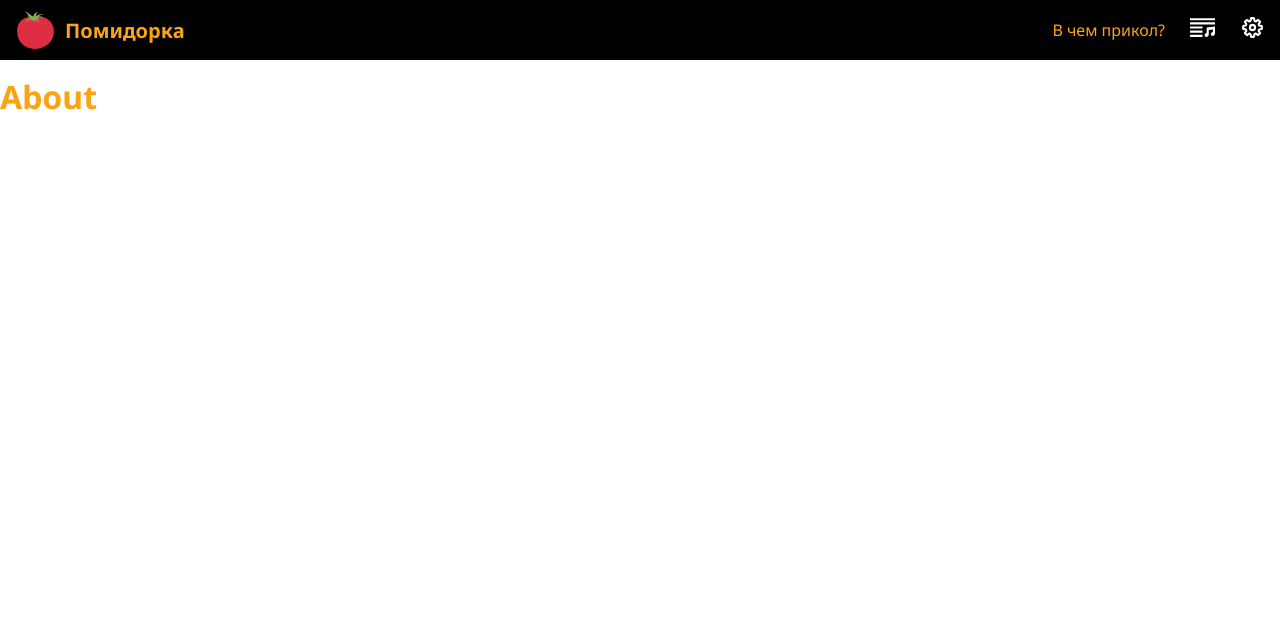
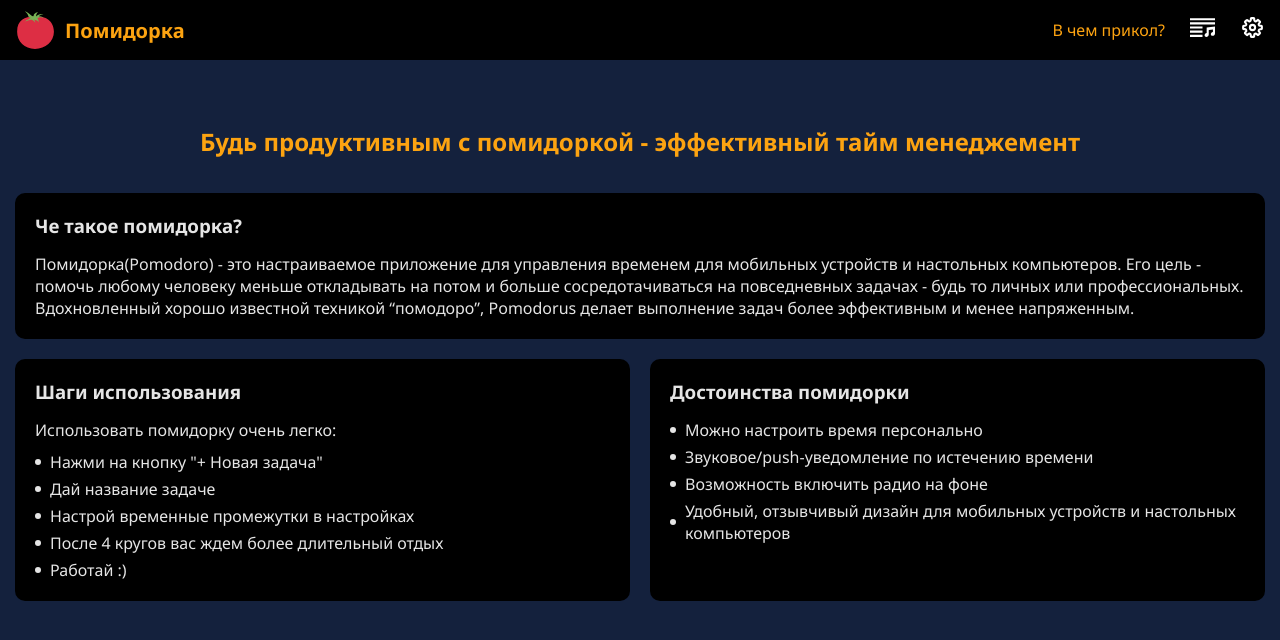
Before and after one commit to lyoshalove/pomodoro, a Vue app: page /about in a window 1280 px wide. Shown: the top 640 px of the page. Built offline with nearby package versions, Linux system fonts and the light colour scheme.

Commit message:
feat: complete about page

```diff
--- a/src/views/About/About.vue
+++ b/src/views/About/About.vue
@@ -1,7 +1,102 @@
 <script lang="ts" setup></script>
 
 <template>
-  <div class="about page">
-    <h1>About</h1>
+  <div class="about">
+    <div class="container">
+      <div class="about__inner page">
+        <h2 class="about__title">
+          Будь продуктивным с помидоркой - эффективный тайм менеджемент
+        </h2>
+        <div class="about__cards">
+          <div class="about__card about__card-big">
+            <h3 class="about__card-title">Че такое помидорка?</h3>
+            <p class="about__card-text">
+              Помидорка(Pomodoro) - это настраиваемое приложение для управления
+              временем для мобильных устройств и настольных компьютеров. Его
+              цель - помочь любому человеку меньше откладывать на потом и больше
+              сосредотачиваться на повседневных задачах - будь то личных или
+              профессиональных. Вдохновленный хорошо известной техникой
+              “помодоро”, Pomodorus делает выполнение задач более эффективным и
+              менее напряженным.
+            </p>
+          </div>
+          <div class="about__card">
+            <h3 class="about__card-title">Шаги использования</h3>
+            <p class="about__card-text">Использовать помидорку очень легко:</p>
+            <ul class="about__card-list">
+              <li class="about__card-item">Нажми на кнопку "+ Новая задача"</li>
+              <li class="about__card-item">Дай название задаче</li>
+              <li class="about__card-item">
+                Настрой временные промежутки в настройках
+              </li>
+              <li class="about__card-item">
+                После 4 кругов вас ждем более длительный отдых
+              </li>
+              <li class="about__card-item">Работай :)</li>
+            </ul>
+          </div>
+          <div class="about__card">
+            <h3 class="about__card-title">Достоинства помидорки</h3>
+            <ul class="about__card-list">
+              <li class="about__card-item">
+                Можно настроить время персонально
+              </li>
+              <li class="about__card-item">
+                Звуковое/push-уведомление по истечению времени
+              </li>
+              <li class="about__card-item">
+                Возможность включить радио на фоне
+              </li>
+              <li class="about__card-item">
+                Удобный, отзывчивый дизайн для мобильных устройств и настольных
+                компьютеров
+              </li>
+            </ul>
+          </div>
+        </div>
+      </div>
+    </div>
   </div>
 </template>
+
+<style lang="sass" scoped>
+@import @styles/vars
+
+.about
+  padding: 50px 0
+  background-color: $four
+  &__title
+    text-align: center
+    margin: 0 0 35px
+  &__cards
+    display: grid
+    grid-template-columns: repeat(2, 1fr)
+    grid-template-rows: repeat(2, min-content)
+    gap: 20px 20px
+  &__card
+    padding: 20px
+    background-color: $primary
+    border-radius: 10px
+    color: $five
+    &-big
+      grid-column: 1 / 3
+    &-title
+      margin: 0 0 15px
+    &-list
+      margin: 10px 0 0
+    &-item
+      position: relative
+      padding: 0 0 0 15px
+      &::before
+        content: ''
+        position: absolute
+        left: 0
+        top: 50%
+        transform: translate(0, -50%)
+        width: 6px
+        height: 6px
+        border-radius: 50%
+        background-color: $five
+      &:not(:last-child)
+        margin: 0 0 5px
+</style>
--- a/src/views/Home/Home.vue
+++ b/src/views/Home/Home.vue
@@ -12,9 +12,13 @@ const initStore = () =>
 </script>
 
 <template>
-  <div class="home page">
-    <HomeWelcome v-if="!tasks.length" @newTask="initStore" />
-    <Tasks :tasks="tasks" v-else />
+  <div class="home">
+    <div class="container">
+      <div class="home__inner page">
+        <HomeWelcome v-if="!tasks.length" @newTask="initStore" />
+        <Tasks :tasks="tasks" v-else />
+      </div>
+    </div>
   </div>
 </template>
 
@@ -22,11 +26,12 @@ const initStore = () =>
 @import @styles/vars
 
 .home
-  display: flex
-  justify-content: center
-  align-items: center
-  flex-direction: column
   background-color: $four
+  &__inner
+    display: flex
+    justify-content: center
+    align-items: center
+    flex-direction: column
   &__subtitle
     font-size: 28px
 </style>
```
